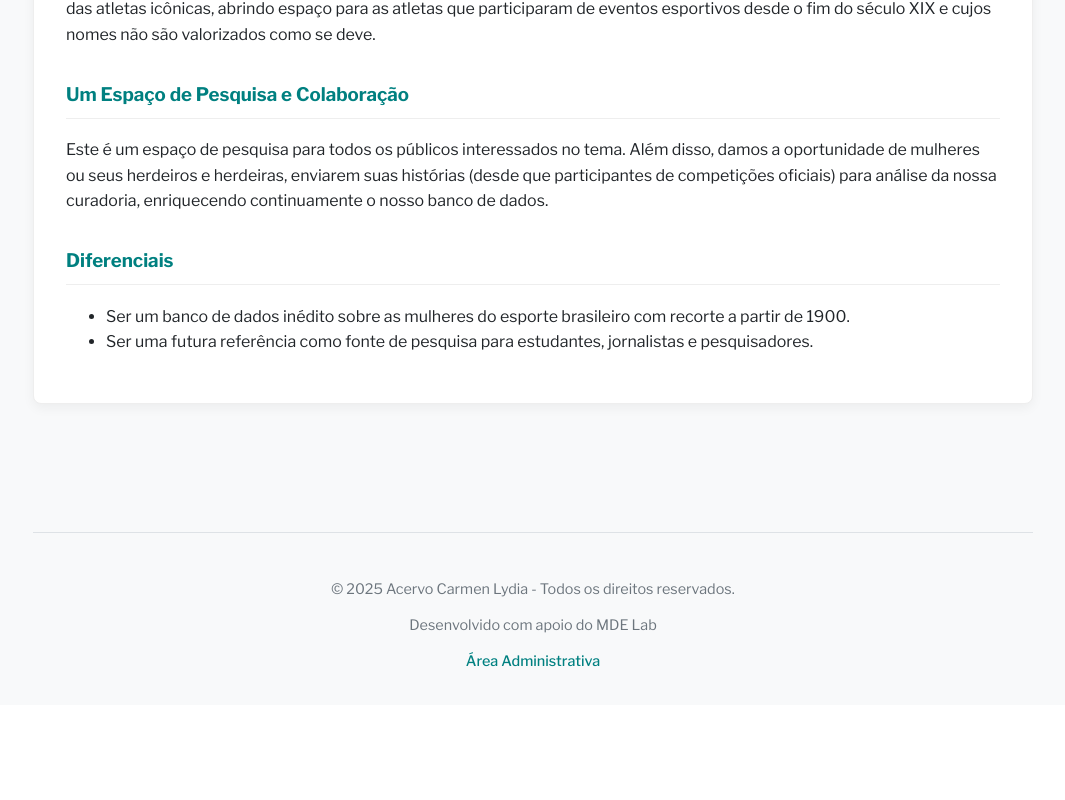
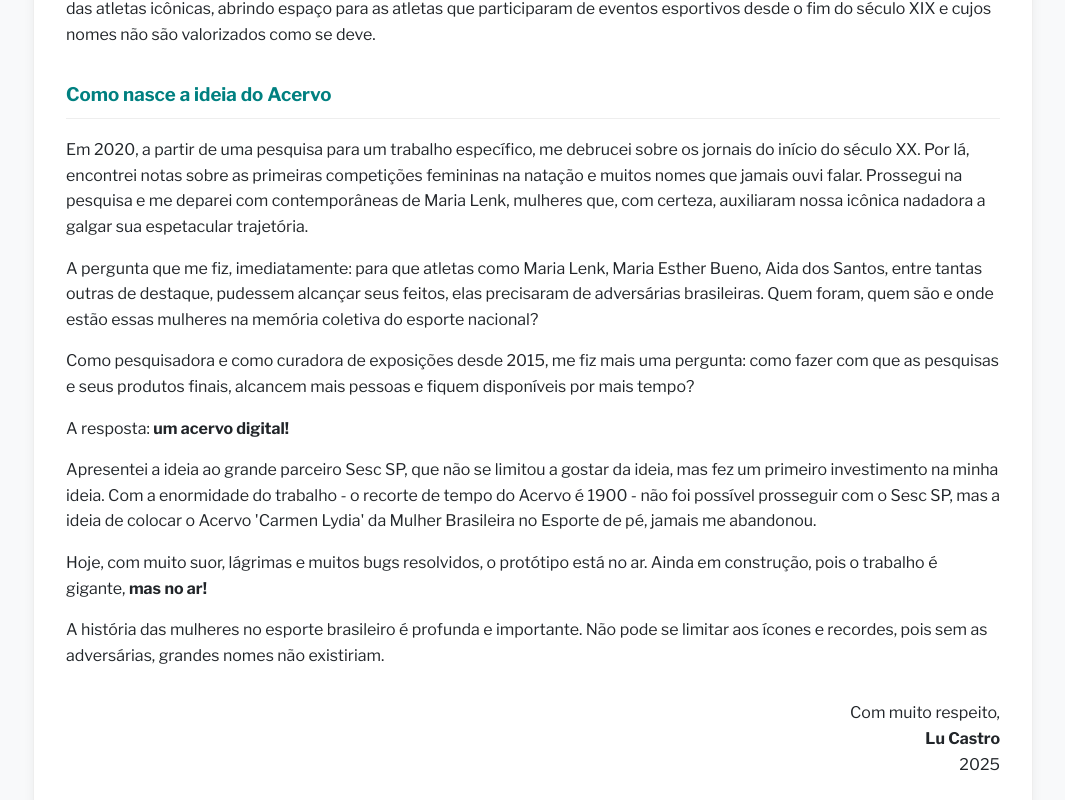
Before and after one commit to lucianedecastro/acervo-front, a React (Vite) app: page /sobre in a window 1280 px wide. Shown: the part 400-1200 px from the top of the page, without its empty margins (107-1172 px from the left). Before the commit the page ends 1105 px from the top, so only its background shows below. Built offline with nearby package versions, Linux system fonts and the light colour scheme; no server answers.

Commit message:
ajuste textual Sobre

```diff
--- a/src/pages/Sobre.jsx
+++ b/src/pages/Sobre.jsx
@@ -11,6 +11,37 @@ function Sobre() {
         <h3>Propósito</h3>
         <p>
           O propósito do Acervo <Link to="/carmen-lydia">"Carmen Lydia"</Link> da Mulher Brasileira no Esporte é visibilizar as mulheres do esporte brasileiro para além das atletas icônicas, abrindo espaço para as atletas que participaram de eventos esportivos desde o fim do século XIX e cujos nomes não são valorizados como se deve.
+        </p>
+
+        {/* ======================================================= */}
+        {/* ✅ SUA HISTÓRIA INSERIDA AQUI ✅                      */}
+        {/* ======================================================= */}
+        <h3>Como nasce a ideia do Acervo</h3>
+        <p>
+          Em 2020, a partir de uma pesquisa para um trabalho específico, me debrucei sobre os jornais do início do século XX. Por lá, encontrei notas sobre as primeiras competições femininas na natação e muitos nomes que jamais ouvi falar. Prossegui na pesquisa e me deparei com contemporâneas de Maria Lenk, mulheres que, com certeza, auxiliaram nossa icônica nadadora a galgar sua espetacular trajetória.
+        </p>
+        <p>
+          A pergunta que me fiz, imediatamente: <em>para que atletas como Maria Lenk, Maria Esther Bueno, Aida dos Santos, entre tantas outras de destaque, pudessem alcançar seus feitos, elas precisaram de adversárias brasileiras. Quem foram, quem são e onde estão essas mulheres na memória coletiva do esporte nacional?</em>
+        </p>
+        <p>
+          Como pesquisadora e como curadora de exposições desde 2015, me fiz mais uma pergunta: <em>como fazer com que as pesquisas e seus produtos finais, alcancem mais pessoas e fiquem disponíveis por mais tempo?</em>
+        </p>
+        <p>
+          A resposta: <strong>um acervo digital!</strong>
+        </p>
+        <p>
+          Apresentei a ideia ao grande parceiro Sesc SP, que não se limitou a gostar da ideia, mas fez um primeiro investimento na minha ideia. Com a enormidade do trabalho - o recorte de tempo do Acervo é 1900 - não foi possível prosseguir com o Sesc SP, mas a ideia de colocar o Acervo 'Carmen Lydia' da Mulher Brasileira no Esporte de pé, jamais me abandonou.
+        </p>
+        <p>
+          Hoje, com muito suor, lágrimas e muitos bugs resolvidos, o protótipo está no ar. Ainda em construção, pois o trabalho é gigante, <strong>mas no ar!</strong>
+        </p>
+        <p>
+          A história das mulheres no esporte brasileiro é profunda e importante. Não pode se limitar aos ícones e recordes, pois sem as adversárias, grandes nomes não existiriam.
+        </p>
+        <p style={{ marginTop: '2rem', textAlign: 'right' }}>
+          <em>Com muito respeito,</em><br />
+          <strong>Lu Castro</strong><br />
+          2025
         </p>
 
         <h3>Um Espaço de Pesquisa e Colaboração</h3>
```
